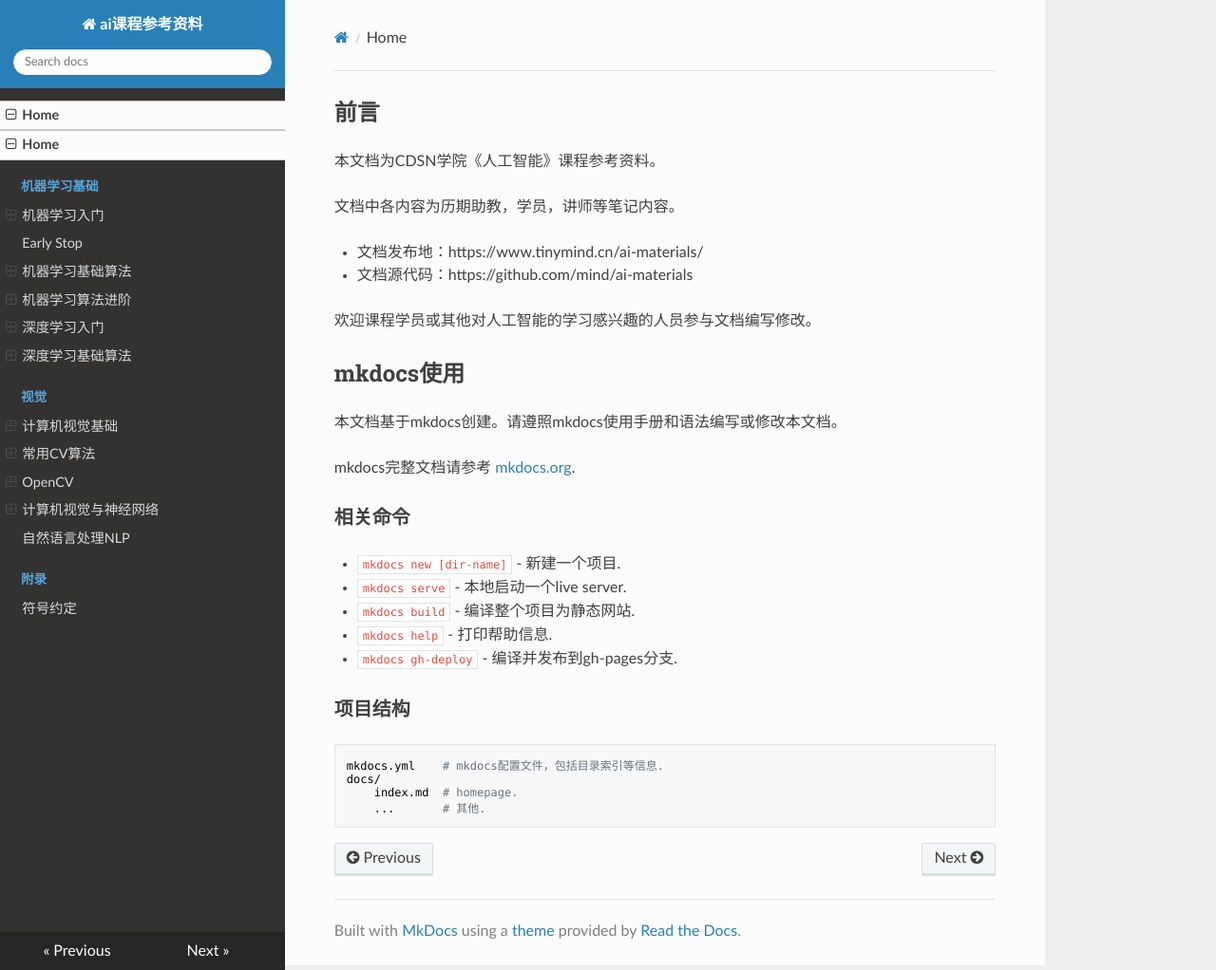
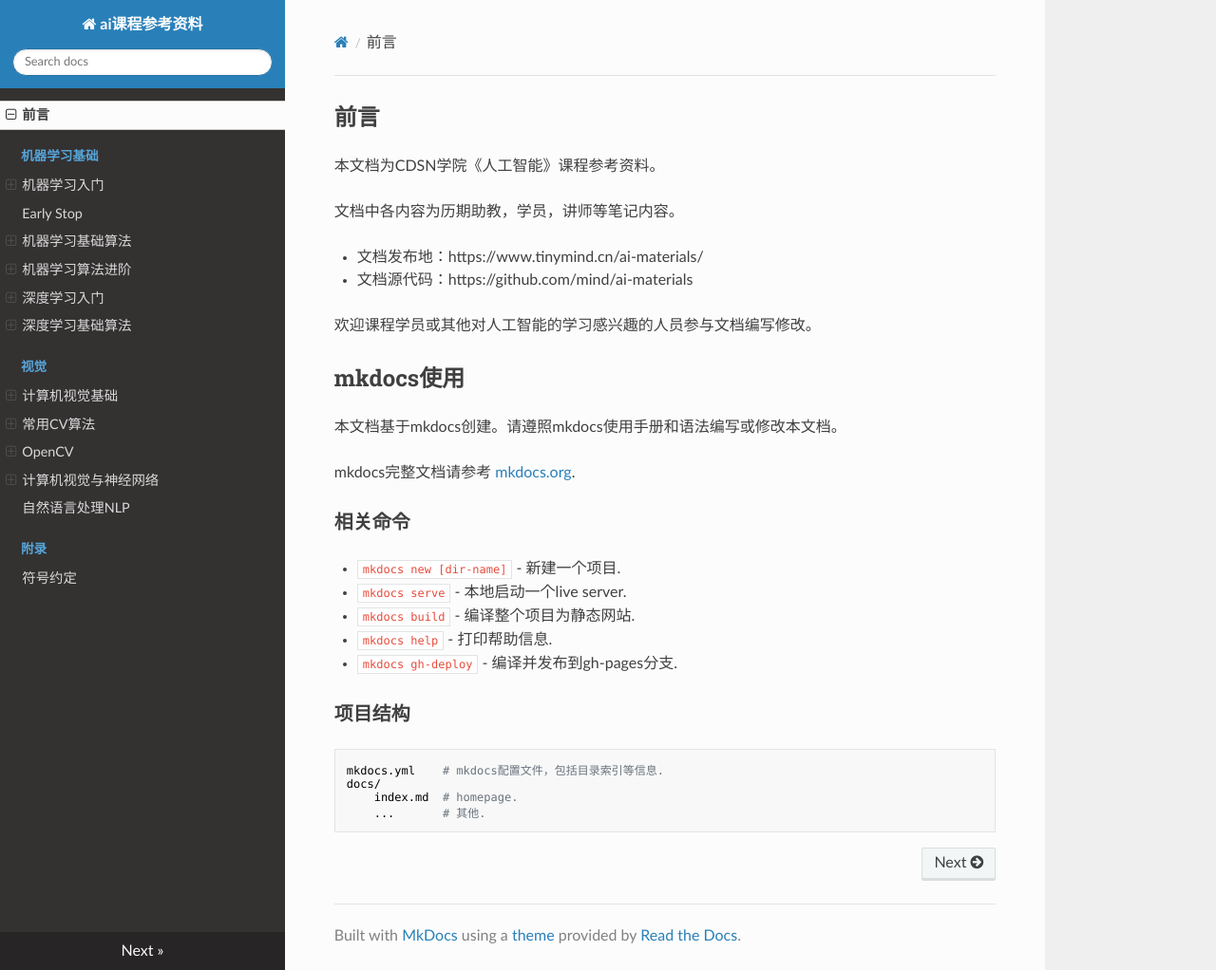
Before and after one commit to mind/ai-materials, an MkDocs documentation site: the page built from docs/index.md, in a window 1280 px wide and 1022 px high. Shown: the whole window at 95% size. Built offline with MkDocs 1.6.1, drawn with Linux system fonts in a browser that asks for light colours; nearby versions of some CDN libraries; some of the changed lines change nothing that is shown.

Commit message:
remove duplicate entry

```diff
--- a/mkdocs.yml
+++ b/mkdocs.yml
@@ -1,6 +1,5 @@
 site_name:  ai课程参考资料
 nav:
-- Home: index.md
 - 前言: index.md
 - 机器学习基础:
   - 机器学习入门:
```
